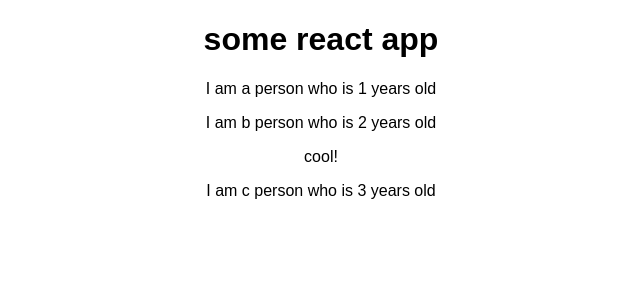
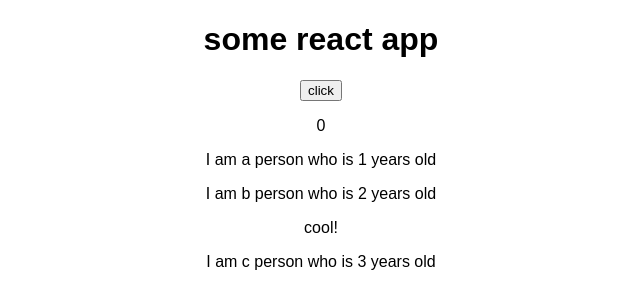
Before and after one commit to redvg/react_burger, a React (Create React App) app: page / in a window 1280 px wide. Shown: the top 308 px of the page, without its empty margins (319-959 px from the left). Built offline with nearby package versions, Linux system fonts and the light colour scheme.

Commit message:
manipulates state

```diff
--- a/src/App.js
+++ b/src/App.js
@@ -14,13 +14,22 @@ class App extends Component {
       {name: 'b', age: 2},
 
       {name: 'c', age: 3}
-    ]
+    ],
+
+    counter: 0
+  }
+
+  buttonClickHandler = () => {
+
+    this.setState({counter: this.state.counter + 1});
   }
 
   render() {
     return (
       <div className="App">
         <h1>some react app</h1>
+        <button onClick={this.buttonClickHandler}>click</button>
+        <p>{this.state.counter}</p>
         <Person name={this.state.persons[0].name} age={this.state.persons[0].age} />
         <Person name={this.state.persons[1].name} age={this.state.persons[1].age} > <p>cool!</p> </Person>
         <Person name={this.state.persons[2].name} age={this.state.persons[2].age} />
```
